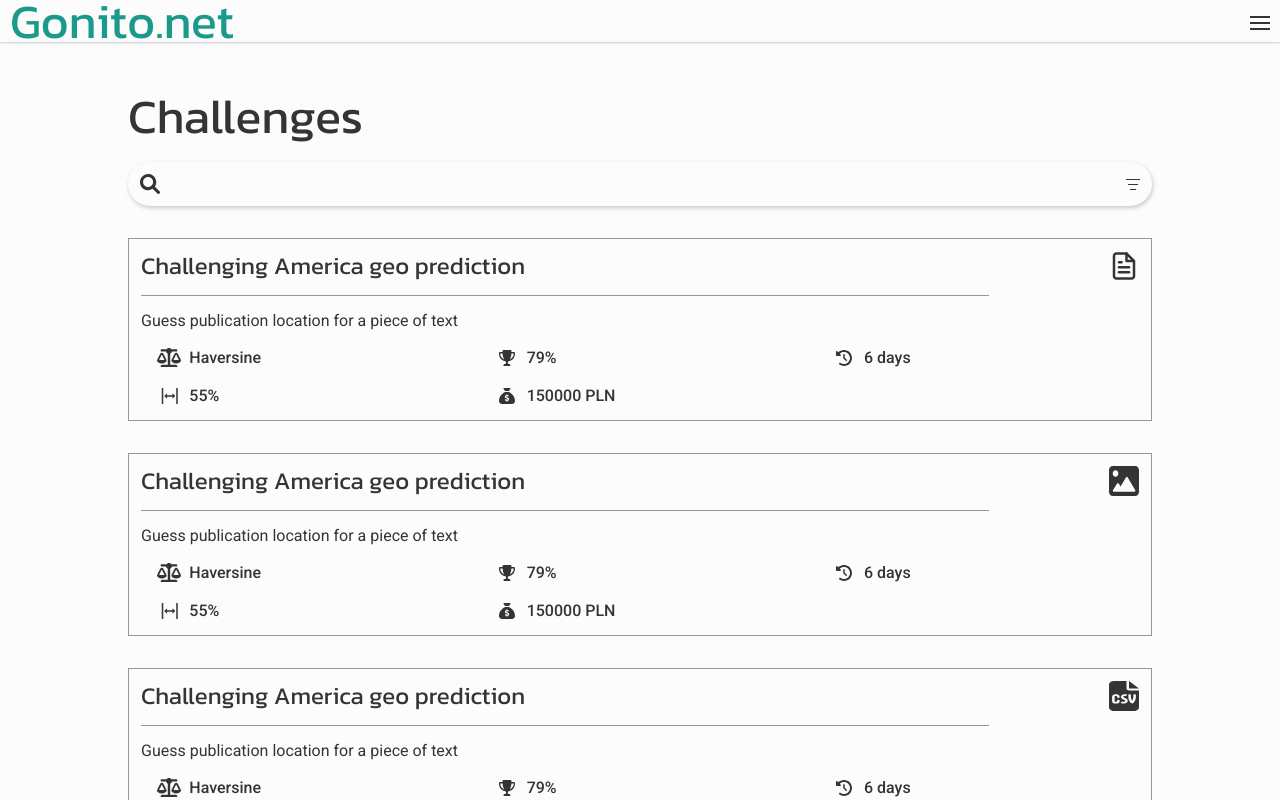
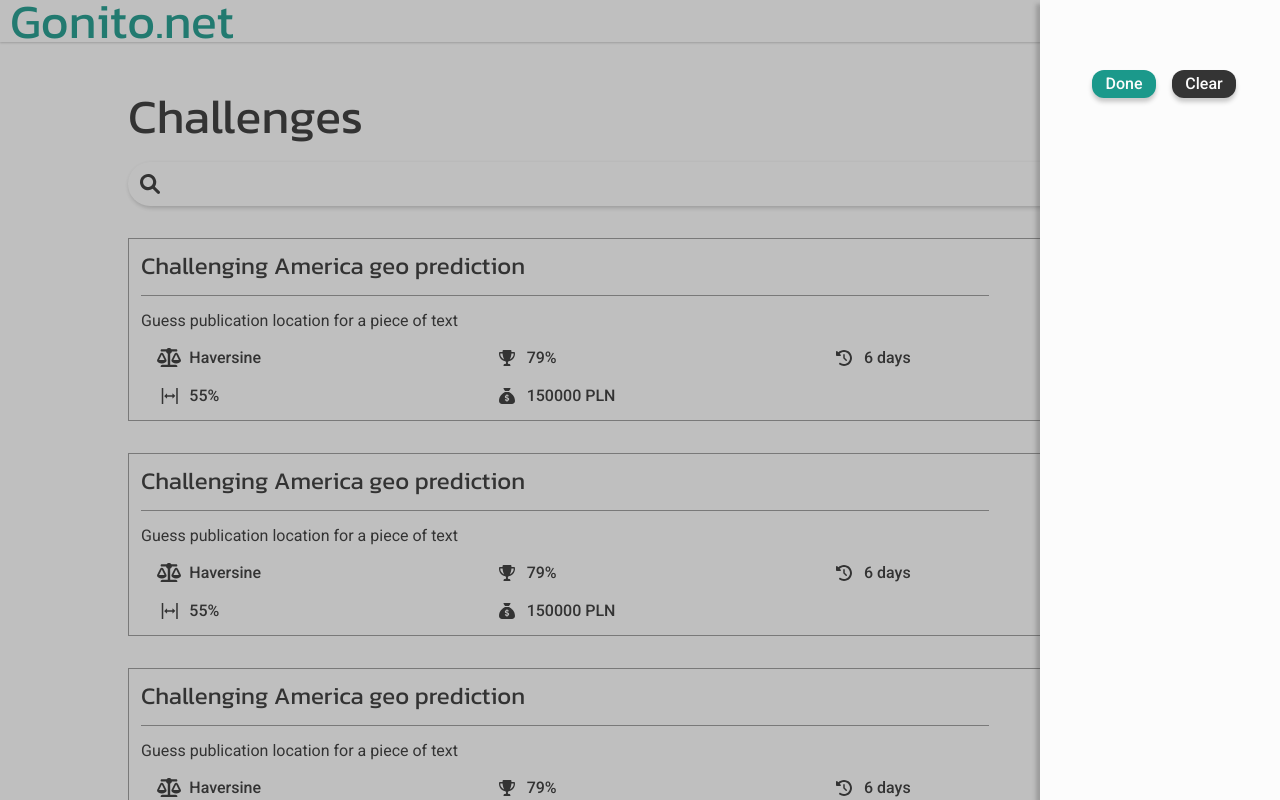
Before and after one commit to amu-cai/amueval-frontend, a React (Create React App) app: page /challenges in a window 1280 px wide. Both pictures are taken after a click on the button 1133 px from the left and 184 px from the top of the page. Shown: the top 800 px of the page. Built offline with nearby package versions, Linux system fonts and the light colour scheme.

Commit message:
init Filters menu and generalize TransBack component

```diff
--- /dev/null
+++ b/src/components/elements/Button.js
@@ -0,0 +1,27 @@
+import React from "react";
+import styled from "styled-components";
+import {Medium} from "../../utils/fonts";
+
+const ButtonStyle = styled(Medium)`
+  display: flex;
+  justify-content: center;
+  align-items: center;
+  width: ${({width}) => width ? width : '64px'};
+  height: ${({height}) => height ? height : '28px'};
+  border-radius: 12px;
+  background-color: ${({theme, backgroundColor}) => backgroundColor ? backgroundColor : theme.colors.green};
+  color: ${({theme, color}) => color ? color : theme.colors.white};
+  box-shadow: ${({theme}) => theme.buttonShadow};
+  cursor: pointer;
+`;
+
+const Button = (props) => {
+    return (
+        <ButtonStyle onClick={props.handler} width={props.width} height={props.height}
+                     color={props.color} backgroundColor={props.backgroundColor}>
+            {props.children}
+        </ButtonStyle>
+    );
+}
+
+export default Button;
--- /dev/null
+++ b/src/components/elements/Filters.js
@@ -0,0 +1,44 @@
+import React from "react";
+import {FlexColumn, FlexRow, TransBack} from "../../utils/containers";
+import Button from "./Button";
+import theme from "../../utils/theme";
+import styled from "styled-components";
+
+const FiltersStyle = styled(FlexColumn)`
+  position: fixed;
+  top: 0;
+  right: 0;
+  overflow-y: scroll;
+  width: 240px;
+  min-height: 626px;
+  height: 100vh;
+  justify-content: space-between;
+  padding: 56px 16px 14px 24px;
+  box-shadow: ${({theme}) => theme.filtersShadow};
+  background-color: ${({theme}) => theme.colors.white};
+  transition: transform 0.5s ease-in-out;
+  z-index: 3;
+`;
+
+
+const Filters = (props) => {
+    return (
+        <>
+            <TransBack backgroundColor={theme.colors.dark03} translateX={props.translateX}
+                       opacity={props.opacity} onClick={props.toggleFiltersMenu}/>
+            <FiltersStyle translateX={props.translateX} gap='16px'>
+                <FlexRow gap='16px' margin='14px 0 0 0'>
+                    <Button as='button' width='64px' height='28px'>
+                        Done
+                    </Button>
+                    <Button as='button' width='64px' height='28px'
+                            backgroundColor={theme.colors.dark}>
+                        Clear
+                    </Button>
+                </FlexRow>
+            </FiltersStyle>
+        </>
+    );
+}
+
+export default Filters;
--- a/src/components/elements/MobileNavMenu.js
+++ b/src/components/elements/MobileNavMenu.js
@@ -1,5 +1,5 @@
 import React from "react";
-import {Container, FlexColumn, FlexRow, Svg} from "../../utils/containers";
+import {FlexColumn, FlexRow, Svg, TransBack} from "../../utils/containers";
 import {Menu} from "../../utils/fonts";
 import loginIco from '../../assets/login_ico.svg';
 import registerIco from '../../assets/register_ico.svg';
@@ -44,21 +44,10 @@ const MobileNavMenuStyle = styled(FlexColumn)`
   }
 `;
 
-const TransBack = styled(Container)`
-  position: fixed;
-  top: 42px;
-  left: 0;
-  width: 100%;
-  height: 100vh;
-  display: flex;
-  justify-content: flex-start;
-  align-items: center;
-  transition: transform 0.3s ease-in-out;
-`
-
 const MobileNavMenu = (props) => {
     return (
-        <TransBack translateY={props.translateY} onClick={props.toggleNavMenu}>
+        <TransBack transition='transform' alignmentX='flex-start' top='42px'
+                   translateY={props.translateY} onClick={props.toggleNavMenu}>
             <MobileNavMenuStyle as='ul'>
                 <FlexRow as={Link} to='/' gap='16px'>
                     <Svg width='16px' height='16px' src={loginIco}/>
--- a/src/components/elements/Search.js
+++ b/src/components/elements/Search.js
@@ -36,7 +36,7 @@ const Search = (props) => {
         <SearchStyle>
             <Svg src={loopIco}/>
             <Body as='input' onChange={(event) => props.searchQueryHandler(event)}/>
-            <Svg as='button' src={filtersIco}/>
+            <Svg as='button' src={filtersIco} onClick={props.toggleFiltersMenu}/>
         </SearchStyle>
     );
 }
--- a/src/pages/Challenges.js
+++ b/src/pages/Challenges.js
@@ -6,10 +6,12 @@ import MiniChallenge from "../components/elements/MiniChallenge";
 import Pager from "../components/elements/Pager";
 import challengesResp from "../prototypeData/challenges";
 import {ELEMENTS_PER_PAGE} from "../utils/globals";
+import Filters from "../components/elements/Filters";
 
 const Challenges = () => {
     const [pageNr, setPageNr] = React.useState(1);
     const [challenges, setChallenges] = React.useState(challengesResp);
+    const [filtersMenu, setFiltersMenu] = React.useState(false);
 
     const calcPages = () => {
         return Math.ceil(challenges.length / ELEMENTS_PER_PAGE);
@@ -60,14 +62,22 @@ const Challenges = () => {
         )
     }
 
+    const toggleFiltersMenu = () => {
+        let newFiltersMenu = !filtersMenu;
+        setFiltersMenu(newFiltersMenu);
+    }
+
     return (
+        <>
+            <Filters translateX={filtersMenu ? '0' : '100vw'} opacity={filtersMenu ? '1' : '0'}
+                     toggleFiltersMenu={toggleFiltersMenu}/>
             <FlexColumn as='main' alignmentY='flex-start' width='100%'
                         minHeight='100vh' padding='90px 0 32px 0'>
                 <FlexColumn alignmentX='flex-start' width='80%'>
                     <H1 as='h1' margin='0 0 20px 0'>
                         Challenges
                     </H1>
-                <Search searchQueryHandler={searchQueryHandler}/>
+                    <Search searchQueryHandler={searchQueryHandler} toggleFiltersMenu={toggleFiltersMenu}/>
                     <FlexColumn width='100%'>
                         <Grid margin='32px 0' gridGap='32px 0'>
                             {renderChallenges()}
@@ -77,6 +87,7 @@ const Challenges = () => {
                 <Pager pageNr={pageNr} pages={calcPages()}
                        nextPage={nextPage} previousPage={previousPage}/>
             </FlexColumn>
+        </>
     );
 }
 
--- a/src/utils/colors.js
+++ b/src/utils/colors.js
@@ -2,6 +2,7 @@ const colors = {
     white: '#FCFCFC',
     green: '#1B998B',
     dark: '#343434',
+    dark03: 'rgba(52, 52, 52, 0.3)',
     dark05: 'rgba(52, 52, 52, 0.5)',
     dark08: 'rgba(52, 52, 52, 0.8)',
 };
--- a/src/utils/containers.js
+++ b/src/utils/containers.js
@@ -52,4 +52,15 @@ const Svg = styled(Container)`
   height: ${({height}) => height ? height : '16px'};
 `;
 
-export {Container, FlexRow, FlexColumn, Grid, Svg};
+const TransBack = styled(FlexRow)`
+  position: fixed;
+  top: ${({top}) => top ? top : '0'};
+  left: ${({left}) => left ? left : '0'};
+  width: 100%;
+  height: 100vh;
+  transition: ${({transition}) => transition ? transition : 'opacity'} 0.3s ease-in-out;
+  background-color: ${({theme, backgroundColor}) => backgroundColor ? backgroundColor : 'transparent'};
+  z-index: 2;
+`;
+
+export {Container, FlexRow, FlexColumn, Grid, Svg, TransBack};
--- a/src/utils/theme.js
+++ b/src/utils/theme.js
@@ -6,7 +6,10 @@ const theme = {
     mobile: '(max-width: 768px)',
     desktop: '(min-width: 769px)',
     shadow: '1px 2px 4px rgba(52, 52, 52, 0.25)',
-    navShadow: '0 1px 2px rgba(52, 52, 52, 0.25)'
+    navShadow: '0 1px 2px rgba(52, 52, 52, 0.25)',
+    buttonShadow: '0 4px 4px rgba(52, 52, 52, 0.25)',
+    filtersShadow: '-4px 4px 4px rgba(52, 52, 52, 0.25)'
+
 };
 
 export default theme;
```
Lines whose indentation alone changed are shown as unchanged.
